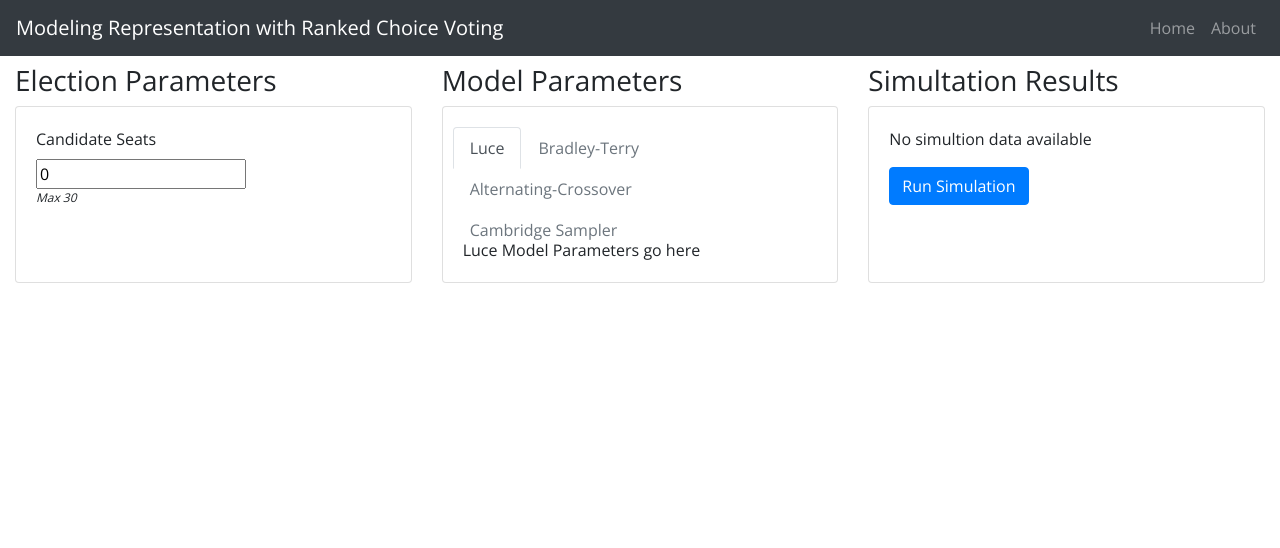
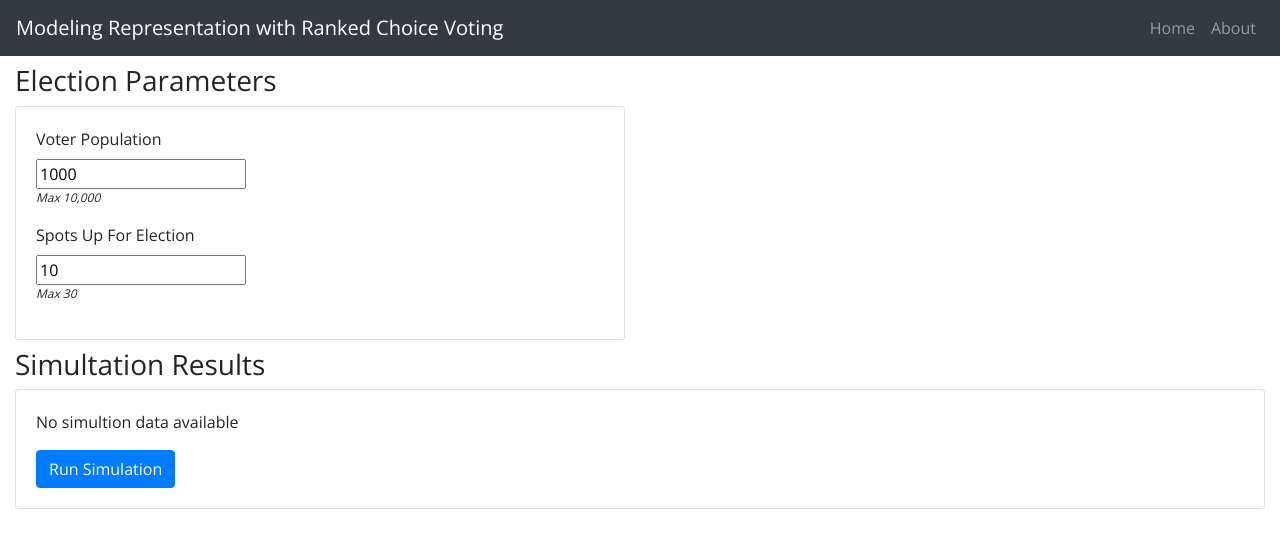
Before and after one commit to mggg/rcv-webapp, a React (Create React App) app: page / in a window 1280 px wide. Shown: the top 548 px of the page. Built offline with nearby package versions, Linux system fonts and the light colour scheme.

Commit message:
lint fixes

```diff
--- a/src/ElectionParameters.js
+++ b/src/ElectionParameters.js
@@ -1,18 +1,87 @@
 import React from "react";
+import NumberInput from "./NumberInput";
 import ParameterContainer from "./ParameterContainer";
+import Slider from "./Slider";
 
-function ElectionParameters(props) {
+function ElectionParameters({ formData, setFormData, formParams }) {
+  const handleChange = (event) => {
+    const formDataCopy = { ...formData };
+    formDataCopy[event.target.name] = event.target.value;
+    setFormData(formDataCopy);
+  };
+
   return (
     <>
       <h1>Election Parameters</h1>
       <ParameterContainer>
-        <label className="input-label">Candidate Seats</label>
+        {formParams.map((param) => {
+          switch (param.type) {
+            case "number":
+              return (
+                <NumberInput
+                  id={param.id}
+                  // Note: This is used to key onto the formData object, and is crucial for successfully updating the formData appropriately
+                  name={param.name}
+                  label={param.label}
+                  handleChange={handleChange}
+                  step={param.step}
+                  value={formData[param.name]}
+                  helperText={param.helperText}
+                />
+              );
+            case "slider":
+              return (
+                <Slider
+                  id={param.id}
+                  // Note: This is used to key onto the formData object, and is crucial for successfully updating the formData appropriately
+                  name={param.name}
+                  label={param.label}
+                  handleChange={handleChange}
+                  step={param.step}
+                  value={formData[param.name]}
+                  helperText={param.helperText}
+                />
+              );
+            default:
+              console.warn(
+                `Seeing a new kind of parameter type: ${param.type}`
+              );
+              return null;
+          }
+        })}
+        {/*
+                        <label className="input-label">Open Candidate Seats</label>
+                <input
+                  type="number"
+                  onChange={(e) => props.setSeatsOpen(e.target.value)}
+                  value={props.seatsOpen}
+                />
+                <p className="input-helper-text">Max 30</p>
+
+
+        <label className="input-label">Open Candidate Seats</label>
         <input
           type="number"
           onChange={(e) => props.setSeatsOpen(e.target.value)}
           value={props.seatsOpen}
-        ></input>
+        />
         <p className="input-helper-text">Max 30</p>
+
+        <label className="input-label">Voter Population</label>
+        <input
+          type="number"
+          onChange={(e) => props.setSeatsOpen(e.target.value)}
+          value={props.seatsOpen}
+        />
+        <p className="input-helper-text">Max 10,000</p>
+
+        <label className="input-label">Minority </label>
+        <input
+          type="number"
+          onChange={(e) => props.setSeatsOpen(e.target.value)}
+          value={props.seatsOpen}
+        />
+        <p className="input-helper-text">Max 10,000</p> */}
       </ParameterContainer>
     </>
   );
--- a/src/NumberInput.js
+++ b/src/NumberInput.js
@@ -1,15 +1,24 @@
 import React from "react";
 
-function NumberInput(props) {
+function NumberInput({
+  label,
+  handleChange,
+  value,
+  name,
+  helperText,
+  step = 1,
+}) {
   return (
     <>
-      <label className="input-label">{props.label}</label>
+      <label className="input-label">{label}</label>
       <input
+        name={name}
         type="number"
-        onChange={(e) => props.handleChange(e.target.value)}
-        value={props.value}
+        onChange={handleChange}
+        value={value}
+        step={step}
       />
-      <p className="input-helper-text">{props.helperText}</p>
+      <p className="input-helper-text">{helperText}</p>
     </>
   );
 }
--- a/src/SimulationPage.js
+++ b/src/SimulationPage.js
@@ -4,8 +4,113 @@ import ElectionParameters from "./ElectionParameters";
 import ModelParameters from "./ModelParameters";
 import SimulationResults from "./SimulationResults";
 
+// A common lookup table for Majority-Minority labels
+const mmLabels = {
+  maj: "Green",
+  min: "Purple",
+};
+
+const electionParams = [
+  {
+    id: "ballots",
+    name: "ballots",
+    type: "number",
+    initialValue: 1000,
+    step: 10,
+    label: "Voter Population",
+    helperText: "Max 10,000",
+    info: "The number of voters in each election simulation",
+  },
+  {
+    id: "seatsOpen",
+    name: "seatsOpen",
+    type: "number",
+    initialValue: 10,
+    step: 3,
+    label: "Spots Up For Election",
+    helperText: "Max 30",
+    info: "The number of open seats open for election in each simulation",
+  },
+];
+
+const modelParams = [
+  {
+    id: "majorityMajorityAffinity",
+    name: "majorityMajorityAffinity",
+    type: "slider",
+    initialValue: 1,
+    step: 0.1,
+    min: 0.5,
+    max: 2.0,
+    minLabel: "Fairly even across options",
+    maxLabel: "",
+    title: `Among ${mmLabels.maj} voters, support for ${mmLabels.maj} candidates is...`,
+    info: `This value provides information to the model on how even or polarized support
+    is among ${mmLabels.maj} voters for ${mmLabels.maj} candidates. If support is even,
+    there are no stand out candidates and all are liked evenly. If support is polarized,
+    there is a front-runner ${mmLabels.maj} candidate among ${mmLabels.maj} voters.`,
+  },
+  {
+    id: "majorityMinorityAffinity",
+    name: "majorityMinorityAffinity",
+    type: "slider",
+    initialValue: 1,
+    step: 0.1,
+    min: 0.5,
+    max: 2.0,
+    minLabel: "Fairly even across options",
+    maxLabel: "",
+    title: `Among ${mmLabels.maj} voters, support for ${mmLabels.min} candidates is...`,
+    info: `This value provides information to the model on how even or polarized support
+    is among ${mmLabels.maj} voters for ${mmLabels.min} candidates. If support is even,
+    there are no stand out candidates and all are liked evenly. If support is polarized,
+    there is a front-runner ${mmLabels.min} among ${mmLabels.maj} candidates.`,
+  },
+  {
+    id: "minorityMinorityAffinity",
+    name: "minorityMinorityAffinity",
+    type: "slider",
+    initialValue: 1,
+    step: 0.1,
+    min: 0.5,
+    max: 2.0,
+    minLabel: "Fairly even across options",
+    maxLabel: "",
+    title: `Among ${mmLabels.min} voters, support for ${mmLabels.min} candidates is...`,
+    info: `This value provides information to the model on how even or polarized support
+     is among ${mmLabels.min} voters for ${mmLabels.min} candidates. If support is even,
+     there are no stand out candidates and all are liked evenly. If support is polarized,
+     there is a front-runner ${mmLabels.min} among ${mmLabels.min} voters.`,
+  },
+  {
+    id: "minorityMajorityAffinity",
+    name: "minorityMajorityAffinity",
+    type: "slider",
+    initialValue: 1,
+    step: 0.1,
+    min: 0.5,
+    max: 2.0,
+    minLabel: "Fairly even across options",
+    maxLabel: "",
+    title: `Among ${mmLabels.min} voters, support for ${mmLabels.maj} candidates is...`,
+    info: `This value provides information to the model on how even or polarized support
+     is among ${mmLabels.min} voters for ${mmLabels.maj} candidates. If support is even,
+     there are no stand out candidates and all are liked evenly. If support is polarized,
+     there is a front-runner ${mmLabels.maj} among Majority voters.`,
+  },
+];
+
 function SimulationPage() {
-  const [seatsOpen, setSeatsOpen] = useState(0);
+  const paramKeys = [].concat(
+    electionParams.map((p) => ({ key: p.name, value: p.initialValue })),
+    modelParams.map((p) => ({ key: p.name, value: p.initialValue }))
+  );
+  // Iterate over all params to set our initial values appropriately
+  const initialState = {};
+  paramKeys.forEach((p) => {
+    initialState[p.key] = p.value;
+  });
+  const [formData, setFormData] = useState(initialState);
   const [simulationResults, setSimulationResults] = useState({});
 
   return (
@@ -13,17 +118,22 @@ function SimulationPage() {
       <Row style={{ height: "max" }}>
         <Col className="pt-2 d-flex flex-column">
           <ElectionParameters
-            seatsOpen={seatsOpen}
-            setSeatsOpen={setSeatsOpen}
+            formData={formData}
+            setFormData={setFormData}
+            formParams={electionParams}
           />
         </Col>
         <Col className="pt-2 d-flex flex-column">
-          <ModelParameters />
+          {/* <ModelParameters
+            formData={formData}
+            setFormData={setFormData}
+            formParams={modelParams}
+          /> */}
         </Col>
-        <Col md={4} className="pt-2 d-flex flex-column">
+        <Col xl={12} className="pt-2 d-flex flex-column">
           <SimulationResults
             simulationResults={simulationResults}
-            queryParams={{ seatsOpen }}
+            queryParams={{ ...formData }}
             setSimulationResults={setSimulationResults}
           />
         </Col>
```
